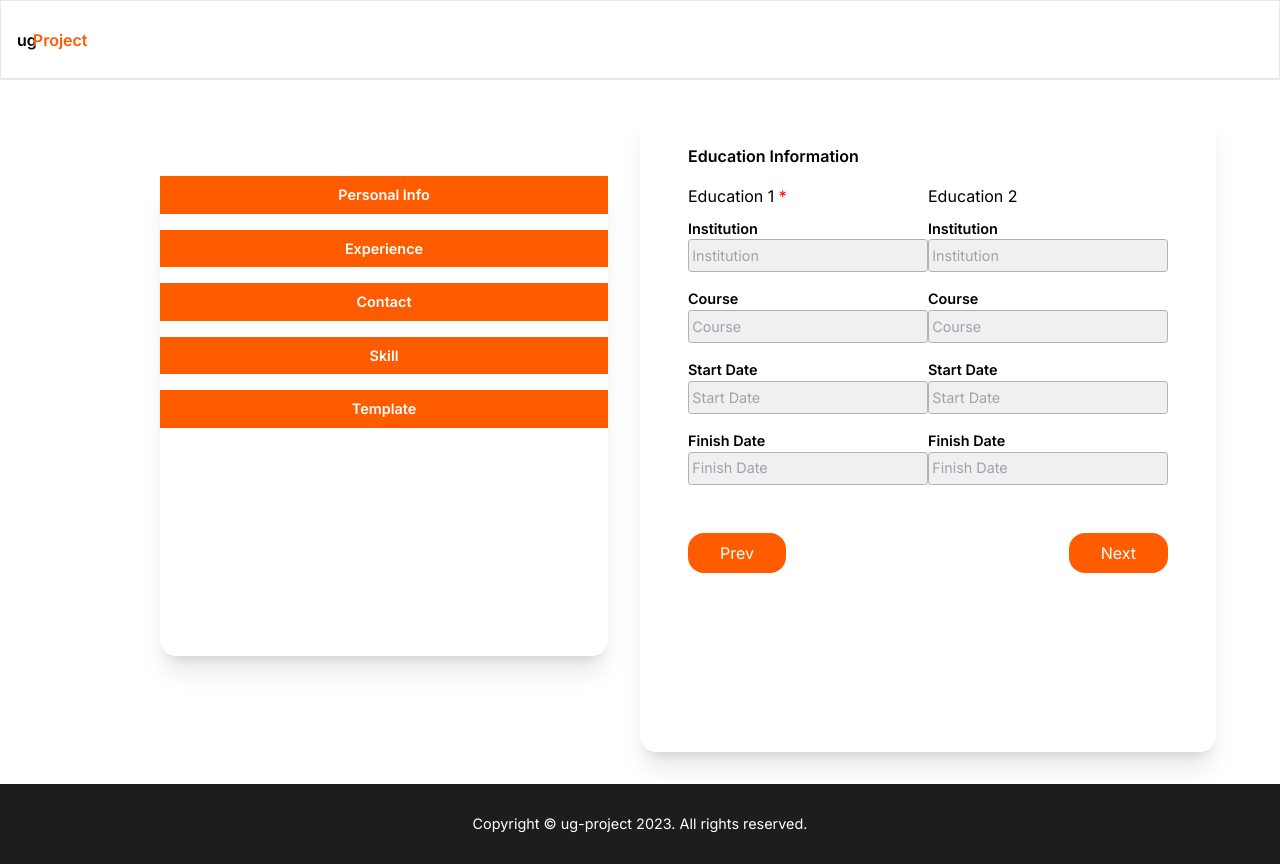
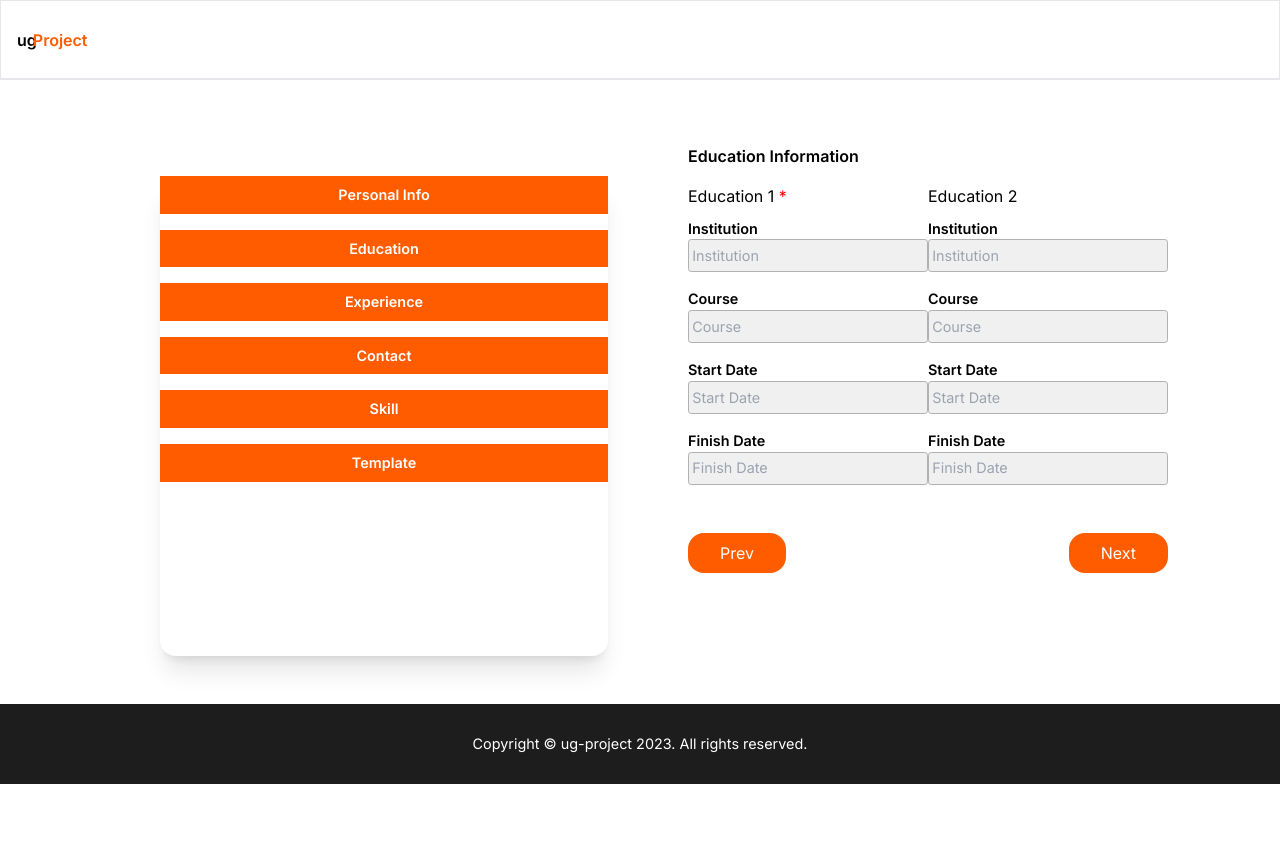
Before and after one commit to IsraelIyke/cv-v2, a Next.js app: page /resume/education in a window 1280 px wide. After the commit the page ends 800 px from the top, so only its background shows below. Built offline with nearby package versions, Linux system fonts and the light colour scheme.

Commit message:
almost done

```diff
--- a/app/Components/sidebar.js
+++ b/app/Components/sidebar.js
@@ -22,6 +22,12 @@ export default function SideBar() {
             className=" bg-[#FF5C00] py-[0.5rem] px-[3rem] text-[white] text-center text-[0.9rem] font-[600] mb-[1rem]"
           >
             Personal Info
+          </Link>
+          <Link
+            href="/resume/education"
+            className=" bg-[#FF5C00] py-[0.5rem] px-[3rem] text-[white] text-center text-[0.9rem] font-[600] mb-[1rem]"
+          >
+            Education
           </Link>
           <Link
             href="/resume/experience"
--- a/app/resume/education/page.js
+++ b/app/resume/education/page.js
@@ -51,7 +51,7 @@ const EducationInfo = () => {
       <Nav />
       <div className="relative flex flex-col md:flex-row py-[0rem] md:py-[2rem] px-[0.5rem] md:px-[10rem]">
         <SideBar />
-        <div className="w-[65vw] h-[80vh] shadow-xl ml-[1rem] rounded-[16px] px-[3rem] pt-[2rem]">
+        <div className="w-[95vw] md:w-[65vw] max-h-fit min-h-[70vh] ml-[0rem] md:ml-[1rem] rounded-[16px]  px-[0.5rem] md:px-[3rem] pt-[2rem]">
           <div>
             <h3 className="mb-[1rem] font-[600]">Education Information</h3>
           </div>
```
